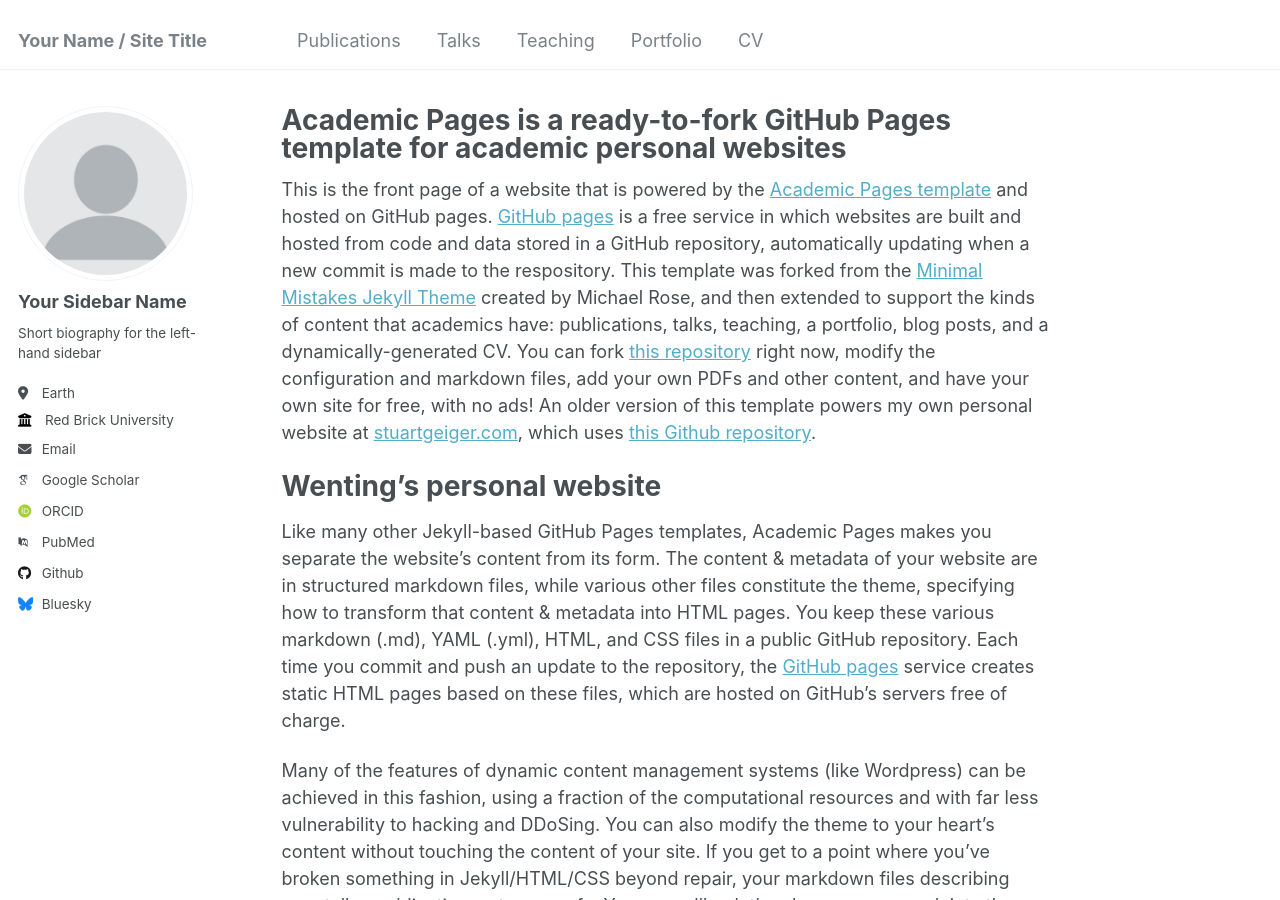
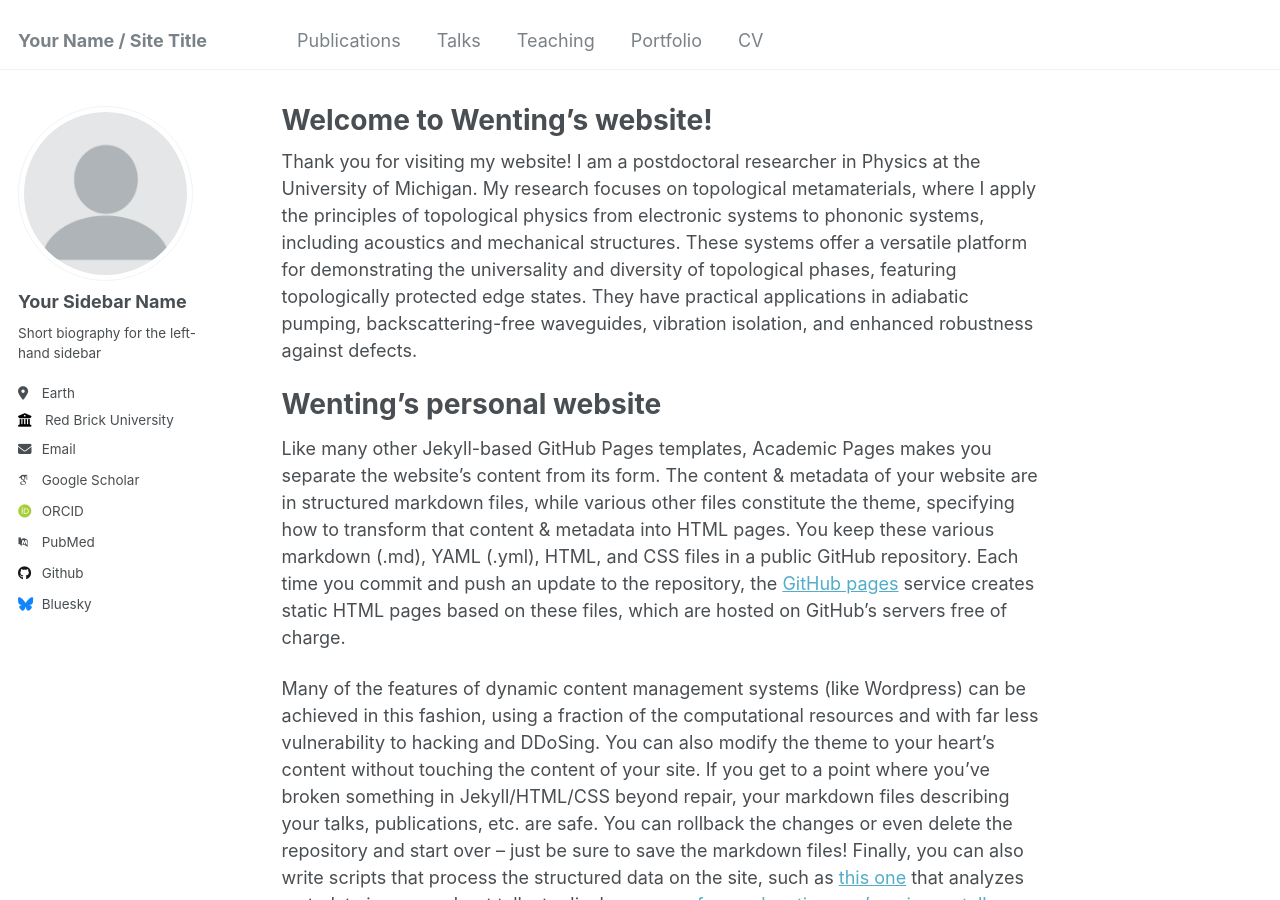
Before and after one commit to cwenting1224/cwenting1224.github.io, a Jekyll site: the page built from _pages/about.md, in a window 1280 px wide and 900 px high. Built offline with Jekyll 4.4.1, drawn with Linux system fonts in a browser that asks for light colours; some web fonts are replaced.

Commit message:
Update about.md

```diff
--- a/_pages/about.md
+++ b/_pages/about.md
@@ -1,13 +1,13 @@
 ---
 permalink: /
-title: "Academic Pages is a ready-to-fork GitHub Pages template for academic personal websites"
+title: "Welcome to Wenting's website!"
 author_profile: true
 redirect_from:
   - /about/
   - /about.html
 ---
 
-This is the front page of a website that is powered by the [Academic Pages template](https://github.com/academicpages/academicpages.github.io) and hosted on GitHub pages. [GitHub pages](https://pages.github.com) is a free service in which websites are built and hosted from code and data stored in a GitHub repository, automatically updating when a new commit is made to the respository. This template was forked from the [Minimal Mistakes Jekyll Theme](https://mmistakes.github.io/minimal-mistakes/) created by Michael Rose, and then extended to support the kinds of content that academics have: publications, talks, teaching, a portfolio, blog posts, and a dynamically-generated CV. You can fork [this repository](https://github.com/academicpages/academicpages.github.io) right now, modify the configuration and markdown files, add your own PDFs and other content, and have your own site for free, with no ads! An older version of this template powers my own personal website at [stuartgeiger.com](http://stuartgeiger.com), which uses [this Github repository](https://github.com/staeiou/staeiou.github.io).
+Thank you for visiting my website! I am a postdoctoral researcher in Physics at the University of Michigan. My research focuses on topological metamaterials, where I apply the principles of topological physics from electronic systems to phononic systems, including acoustics and mechanical structures. These systems offer a versatile platform for demonstrating the universality and diversity of topological phases, featuring topologically protected edge states. They have practical applications in adiabatic pumping, backscattering-free waveguides, vibration isolation, and enhanced robustness against defects.
 
 Wenting's personal website
 ======
```
